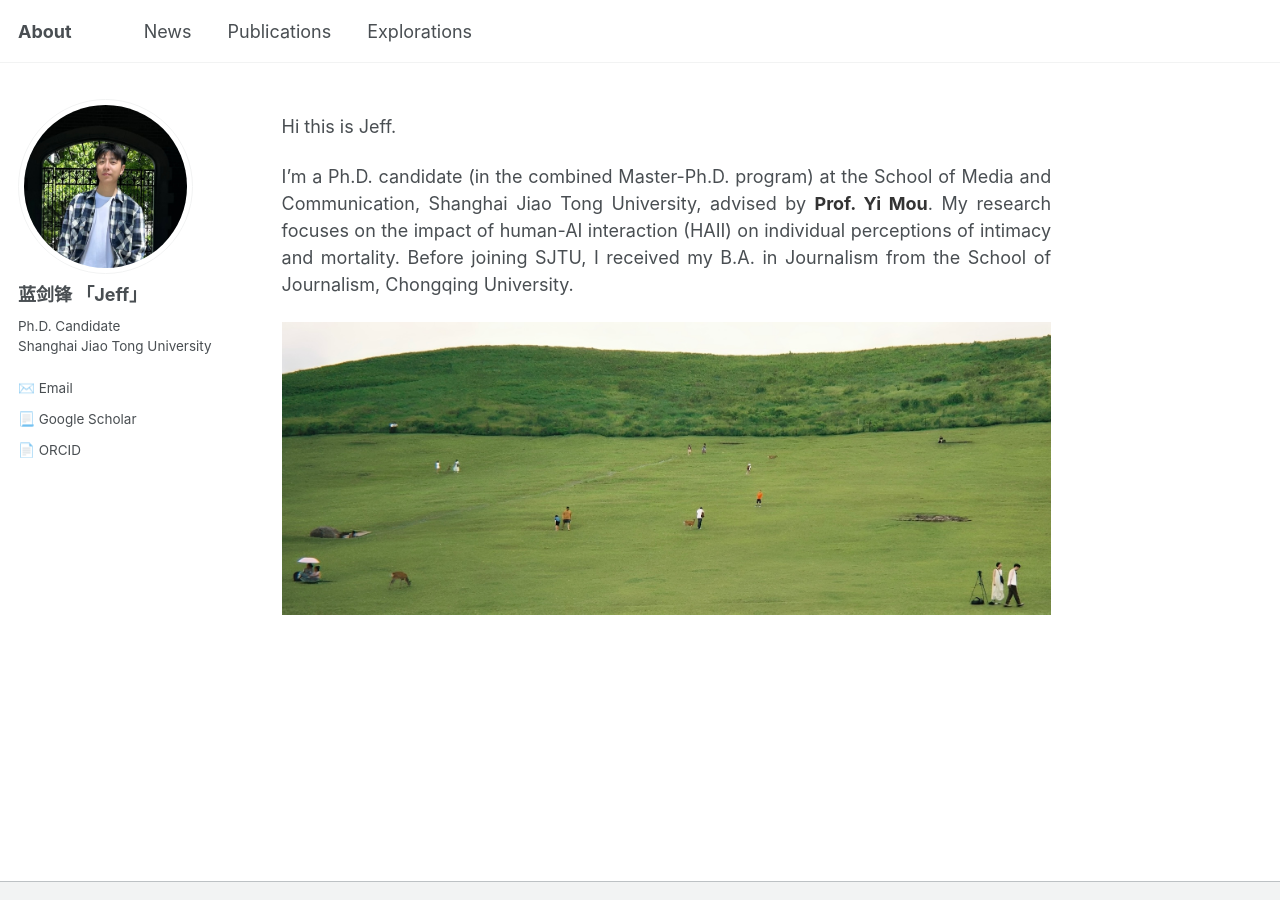
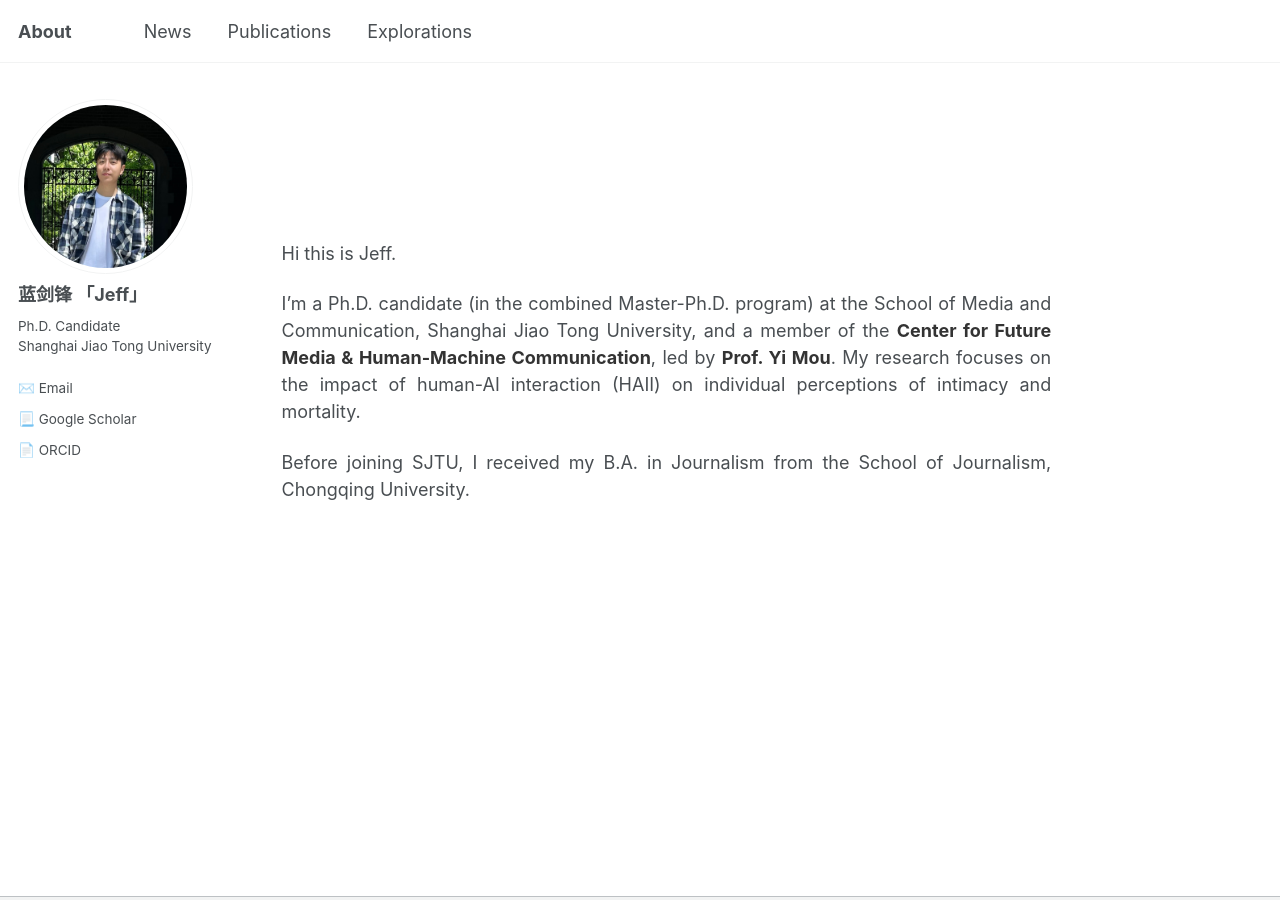
Before and after one commit to jianfenglan/jianfenglan.github.io, a Jekyll site: the page built from _pages/about.md, in a window 1280 px wide and 900 px high. Built offline with Jekyll 4.4.1, drawn with Linux system fonts in a browser that asks for light colours.

Commit message:
Update about.md

```diff
--- a/_pages/about.md
+++ b/_pages/about.md
@@ -8,6 +8,14 @@
 ---
 
 <style>
+    /* 为主要内容区域设置 Flexbox 布局来实现垂直居中 */
+    .page__content {
+        display: flex;
+        flex-direction: column;
+        justify-content: center;
+        min-height: 60vh; /* 调整这个值来控制垂直位置 */
+    }
+
     /* 为本页面的正文段落设置两端对齐 */
     .page__content p {
         text-align: justify;
@@ -37,9 +45,8 @@
 
 </style>
 
-
 Hi this is Jeff.
 
-I'm a Ph.D. candidate (in the combined Master-Ph.D. program) at the School of Media and Communication, Shanghai Jiao Tong University, advised by [**Prof. Yi Mou**](https://cfmhmc.github.io/yimou.github.io/). My research focuses on the impact of human-AI interaction (HAII) on individual perceptions of intimacy and mortality. Before joining SJTU, I received my B.A. in Journalism from the School of Journalism, Chongqing University.
+I'm a Ph.D. candidate (in the combined Master-Ph.D. program) at the School of Media and Communication, Shanghai Jiao Tong University, and a member of the [**Center for Future Media & Human-Machine Communication**](https://cfmhmc.github.io/), led by [**Prof. Yi Mou**](https://cfmhmc.github.io/yimou.github.io/). My research focuses on the impact of human-AI interaction (HAII) on individual perceptions of intimacy and mortality.
 
-<img src="/images/Nara.jpg" alt="Nara">
+Before joining SJTU, I received my B.A. in Journalism from the School of Journalism, Chongqing University.
```
